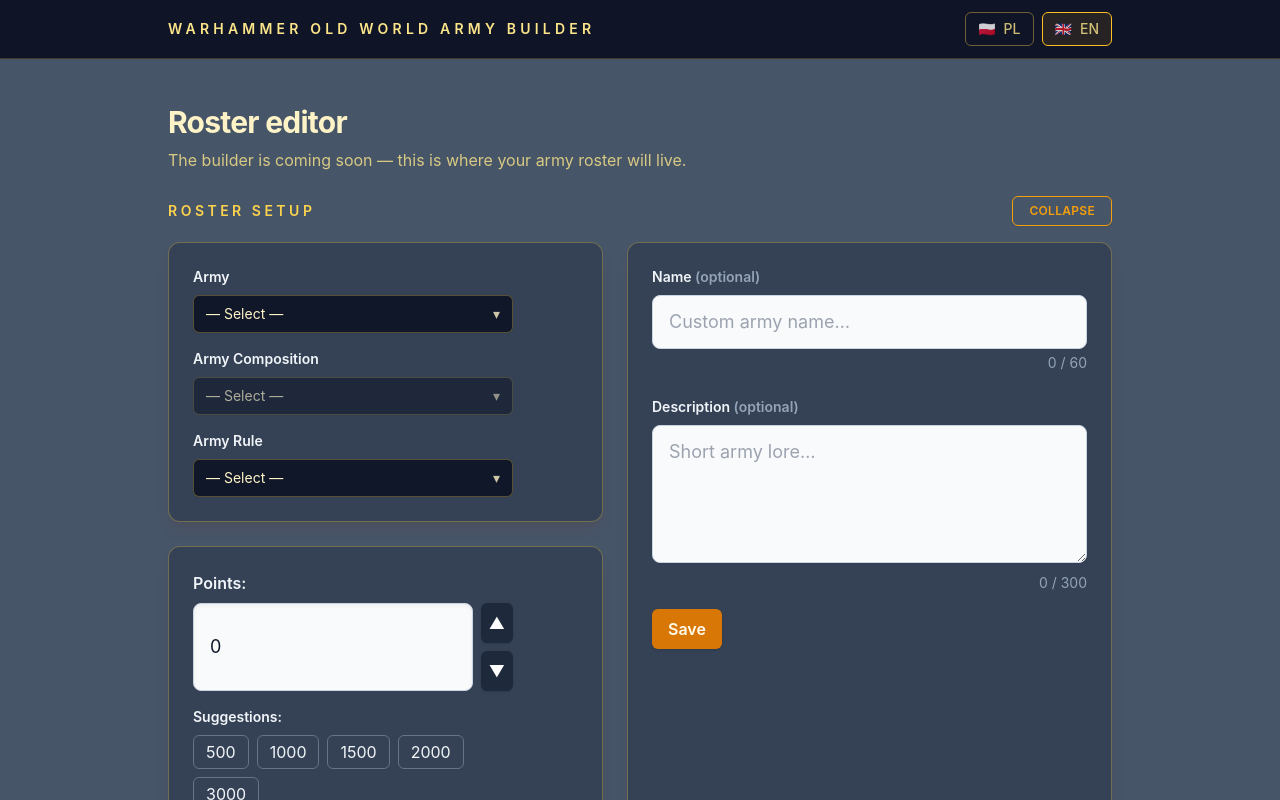
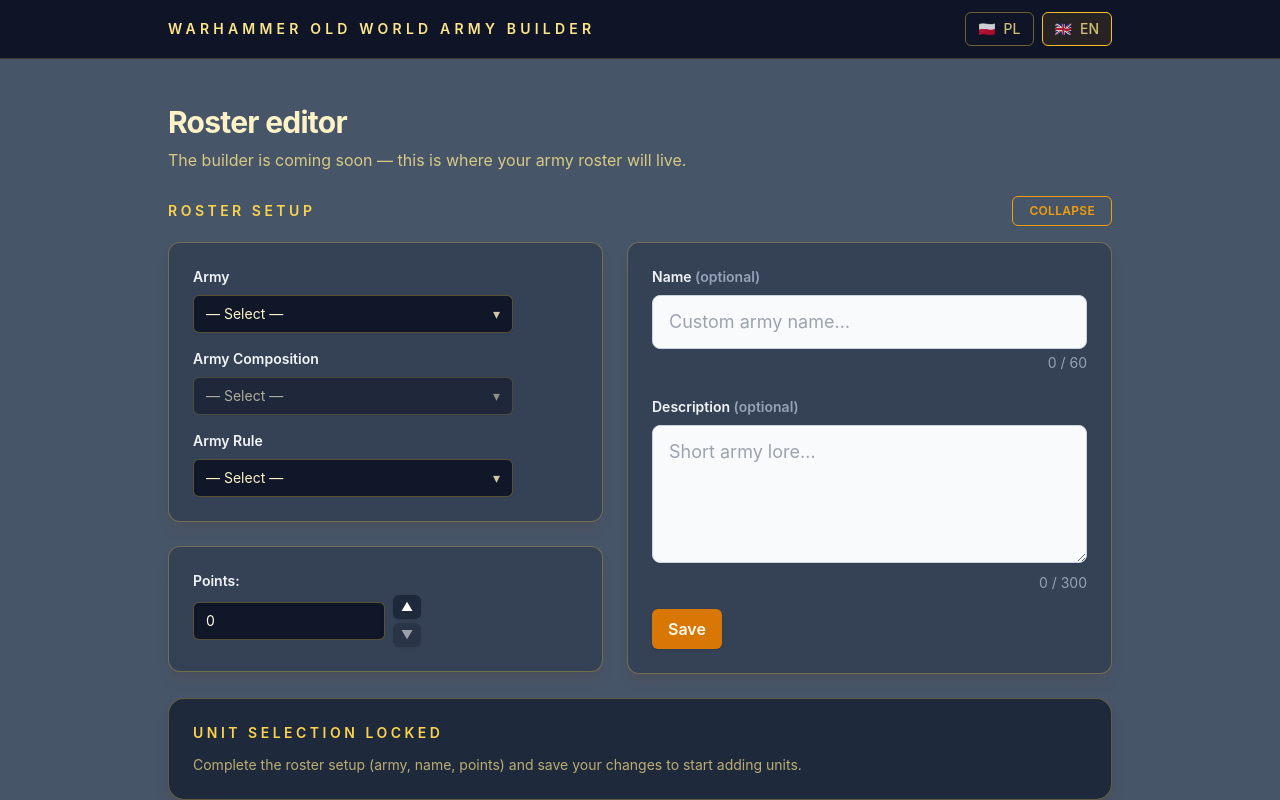
Before and after one commit to MikeSala/old-world-armybuilder, a Next.js app: page /en/roster-edit in a window 1280 px wide. Shown: the top 800 px of the page. Built offline with nearby package versions, Linux system fonts and the light colour scheme.

Commit message:
Refactor(ArmyPointsCounter): cleaner code

```diff
--- a/components/builder/ArmyPointsCounter.tsx
+++ b/components/builder/ArmyPointsCounter.tsx
@@ -1,7 +1,8 @@
 "use client";
 
+import { useCallback, useId, type KeyboardEvent } from "react";
 import { useDispatch, useSelector } from "react-redux";
-import { useCallback } from "react";
+
 import type { AppDispatch, RootState } from "@/lib/store";
 import {
   setPoints,
@@ -10,96 +11,118 @@
   rosterInitialState,
 } from "@/lib/store/slices/rosterSlice";
 
-type SuggestionMode = "set" | "add";
-
 type Props = {
   dict: {
     armyPointsLabel: string;
-    armyPointsSuggestionsLabel: string;
     armyPointsIncreaseAria: string;
     armyPointsDecreaseAria: string;
+    armyPointsPlaceholder: string;
   };
-  step?: number; // default 50
-  min?: number; // default 0
-  suggestions?: number[]; // default values
-  suggestionMode?: SuggestionMode; // "set" | "add" (default "set")
+  step?: number;
+  min?: number;
   className?: string;
+  showLabel?: boolean;
 };
+
+const MAX_POINTS = 9999;
+
+// helpery
+const clamp = (v: number, mn: number, mx: number) => Math.min(mx, Math.max(mn, v));
+const parseDigits = (raw: string) => raw.replace(/\D+/g, "").slice(0, 4);
 
 export default function ArmyPointsCounter({
   dict,
   step = 50,
   min = 0,
-  suggestions = [500, 1000, 1500, 2000, 3000],
-  suggestionMode = "set",
   className,
+  showLabel = true,
 }: Props) {
   const dispatch = useDispatch<AppDispatch>();
   const rosterState = useSelector((state: RootState) => state.roster) ?? rosterInitialState;
+
   const { draft, ui } = rosterState;
   const pointsLimit = draft?.pointsLimit ?? rosterInitialState.draft.pointsLimit;
   const pointsInput = ui?.pointsInput ?? String(pointsLimit);
-  const errors = ui?.errors ?? rosterInitialState.ui.errors;
+  const hasPointsError = Boolean(ui?.errors?.points);
+
+  const labelId = useId();
 
   const armyLabel = dict.armyPointsLabel;
-  const armySuggestionLabel = dict.armyPointsSuggestionsLabel;
   const increaseAria = dict.armyPointsIncreaseAria.replace("{value}", String(step));
   const decreaseAria = dict.armyPointsDecreaseAria.replace("{value}", String(step));
+  const placeholderText = dict.armyPointsPlaceholder;
 
-  const updatePoints = useCallback(
-    (next: number) => {
-      const clamped = Math.max(min, next);
+  const commitPoints = useCallback(
+    (nextNumberLike: string | number) => {
+      const digits = typeof nextNumberLike === "number" ? String(nextNumberLike) : nextNumberLike;
+      const sanitized = parseDigits(digits);
+
+      const parsed = sanitized === "" ? 0 : Number(sanitized);
+      const clamped = clamp(Math.round(parsed), min, MAX_POINTS);
+
       dispatch(setPoints(clamped));
+
       dispatch(setPointsInput(String(clamped)));
-      if (errors.points) {
-        const nextErrors = { ...errors };
+
+      if (hasPointsError && ui?.errors) {
+        const nextErrors = { ...ui.errors };
+
         delete nextErrors.points;
         dispatch(setValidationErrors(nextErrors));
       }
     },
-    [dispatch, errors, min]
+    [dispatch, hasPointsError, min, ui.errors]
   );
 
-  const handleInputChange = (raw: string) => {
+  const handleChange = (raw: string) => {
     dispatch(setPointsInput(raw));
+  };
 
-    if (raw.trim() === "") {
-      dispatch(setPoints(0));
-      return;
-    }
+  const handleBlur = () => {
+    commitPoints(pointsInput);
+  };
 
-    const parsed = Number(raw);
-    if (Number.isFinite(parsed)) {
-      updatePoints(Math.round(parsed));
+  const handleKeyDown = (e: KeyboardEvent<HTMLInputElement>) => {
+    if (e.key === "Enter") {
+      commitPoints(pointsInput);
+    } else if (e.key === "Escape") {
+      dispatch(setPointsInput(String(pointsLimit)));
     }
   };
 
-  const increment = () => updatePoints(pointsLimit + step);
-  const decrement = () => updatePoints(pointsLimit - step);
+  const increment = () => commitPoints(pointsLimit + step);
+  const decrement = () => commitPoints(pointsLimit - step);
 
-  const onSuggestionClick = (s: number) => {
-    updatePoints(suggestionMode === "add" ? pointsLimit + s : s);
-  };
+  const canInc = pointsLimit < MAX_POINTS;
+  const canDec = pointsLimit > min;
 
   return (
     <div className={className}>
-      <label className="mb-2 block text-base font-semibold text-slate-100">{armyLabel}:</label>
+      {showLabel ? (
+        <label id={labelId} className="mb-1 block text-sm font-semibold text-slate-100">
+          {armyLabel}:
+        </label>
+      ) : null}
 
-      <div className="relative flex items-stretch">
+      <div className="relative flex items-center gap-2">
         <input
-          type="number"
+          aria-labelledby={labelId}
+          type="text"
           inputMode="numeric"
-          step={step}
-          min={min}
           value={pointsInput}
-          onChange={(e) => handleInputChange(e.target.value)}
-          className="w-full rounded-lg border border-slate-300 bg-slate-50 px-4 py-3 text-lg text-slate-900 shadow-inner outline-none focus:border-sky-400 focus:ring-2 focus:ring-sky-300"
+          onChange={(e) => handleChange(e.target.value)}
+          onBlur={handleBlur}
+          onKeyDown={handleKeyDown}
+          onWheel={(e) => (e.currentTarget as HTMLInputElement).blur()}
+          className="w-48 rounded-md border border-amber-300/30 bg-slate-950/70 px-3 py-2 text-sm text-amber-50 shadow-inner focus-visible:outline-none focus-visible:ring-2 focus-visible:ring-amber-400 disabled:cursor-not-allowed disabled:opacity-60"
+          placeholder={placeholderText}
         />
-        <div className="ml-2 flex flex-col">
+        <div className="flex flex-col gap-1">
           <button
             type="button"
             onClick={increment}
-            className="rounded-md bg-slate-800 px-2 py-2 text-white shadow hover:bg-slate-700 active:translate-y-px"
+            disabled={!canInc}
+            className="rounded-md bg-slate-800 px-2 py-1 text-xs text-white shadow hover:bg-slate-700 active:translate-y-px disabled:opacity-50"
             aria-label={increaseAria}
             title={`+${step}`}
           >
@@ -108,7 +131,8 @@
           <button
             type="button"
             onClick={decrement}
-            className="mt-2 rounded-md bg-slate-800 px-2 py-2 text-white shadow hover:bg-slate-700 active:translate-y-px"
+            disabled={!canDec}
+            className="rounded-md bg-slate-800 px-2 py-1 text-xs text-white shadow hover:bg-slate-700 active:translate-y-px disabled:opacity-50"
             aria-label={decreaseAria}
             title={`-${step}`}
           >
@@ -116,22 +140,6 @@
           </button>
         </div>
       </div>
-
-      <div className="mt-4">
-        <div className="mb-2 text-sm font-semibold text-slate-100">{armySuggestionLabel}:</div>
-        <div className="flex flex-wrap gap-2">
-          {suggestions.map((s) => (
-            <button
-              key={s}
-              type="button"
-              onClick={() => onSuggestionClick(s)}
-              className="rounded-md border border-slate-500 px-3 py-1 text-base text-slate-100 shadow-sm hover:bg-slate-200 hover:text-slate-900 active:translate-y-px"
-            >
-              {s}
-            </button>
-          ))}
-        </div>
-      </div>
     </div>
   );
 }
--- a/components/builder/ArmyRulesSelectClient.tsx
+++ b/components/builder/ArmyRulesSelectClient.tsx
@@ -1,5 +1,6 @@
 "use client";
 import { useState } from "react";
+
 import Select, { SelectOption } from "@/components/ui/Select";
 import { ARMY_RULES } from "@/lib/data/armies/armies";
 
```
